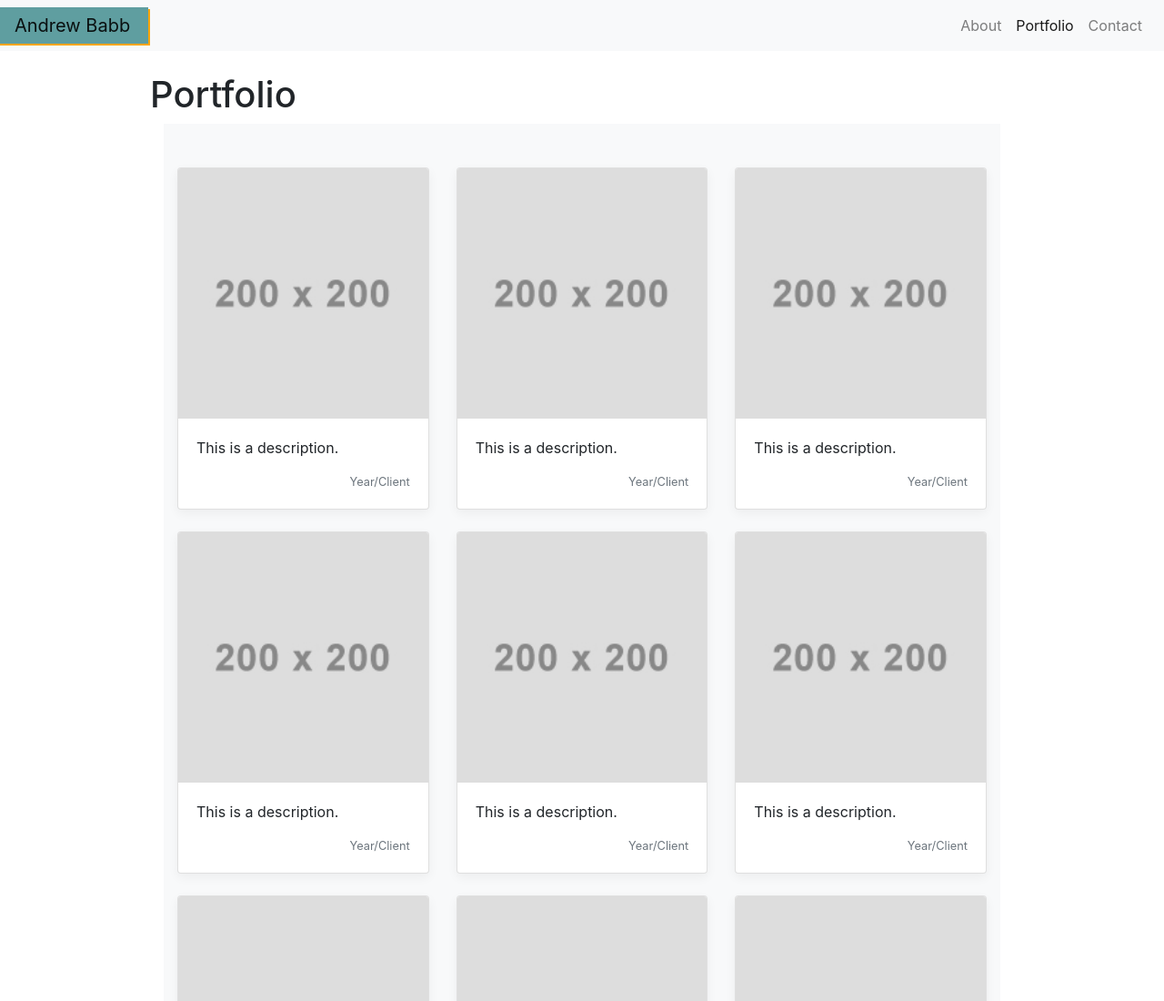
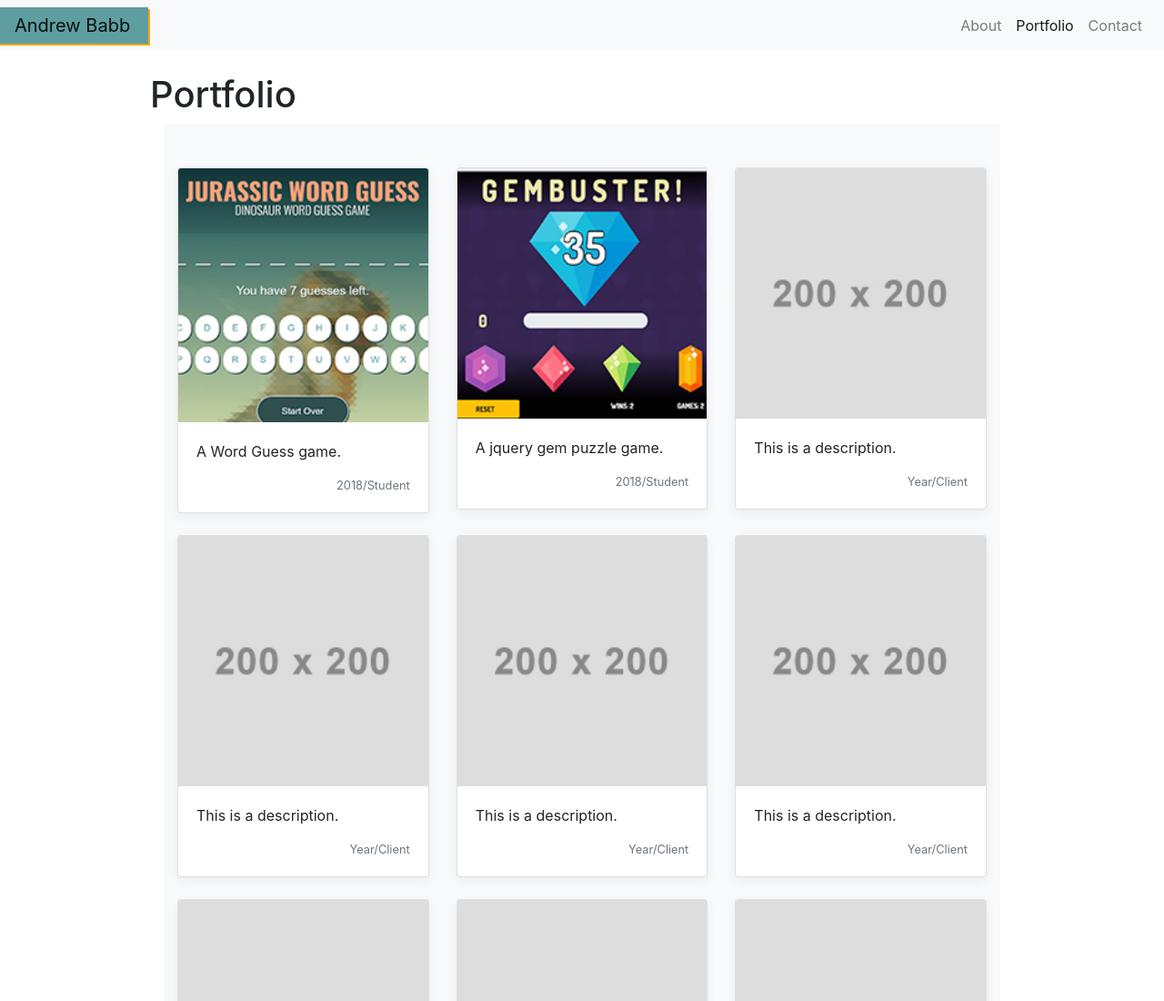
Before and after one commit to wmandrewbabb/bootstrap-portfolio, a plain HTML site: page portfolio.html in a window 1280 px wide. Shown: the top 1100 px of the page at 91% size. Drawn offline with nearby package versions, Linux system fonts and the light colour scheme.

Commit message:
adding homework projects

```diff
--- a/portfolio.html
+++ b/portfolio.html
@@ -52,22 +52,22 @@
                           <div class="row">
                             <div class="col-md-4">
                               <div class="card mb-4 box-shadow">
-                                <img class="card-img-top" src="assets/placeholder.jpg" alt="gallery image">
+                                <a href="https://wmandrewbabb.github.io/hangman/index.html"><img class="card-img-top" src="assets/jurassicwordplaceholder.png" alt="gallery image"></a>
                                 <div class="card-body">
-                                  <p class="card-text">This is a description.</p>
+                                  <p class="card-text">A Word Guess game.</p>
                                   <div class="d-flex justify-content-between align-items-center">
-                                    <small class="text-muted ml-auto">Year/Client</small>
+                                    <small class="text-muted ml-auto">2018/Student</small>
                                   </div>
                                 </div>
                               </div>
                             </div>
                             <div class="col-md-4">
                               <div class="card mb-4 box-shadow">
-                                <img class="card-img-top" src="assets/placeholder.jpg" alt="gallery image">
+                                <a href="https://wmandrewbabb.github.io/jquery-wk4-game/"><img class="card-img-top" src="assets/gembusterplaceholder.png" alt="gallery image"></a>
                                 <div class="card-body">
-                                  <p class="card-text">This is a description.</p>
+                                  <p class="card-text">A jquery gem puzzle game.</p>
                                   <div class="d-flex justify-content-between align-items-center">
-                                    <small class="text-muted ml-auto">Year/Client</small>
+                                    <small class="text-muted ml-auto">2018/Student</small>
                                   </div>
                                 </div>
                               </div>
```
Also changed, not shown: assets/gembusterplaceholder.png (added), assets/jurassicwordplaceholder.png (added).
